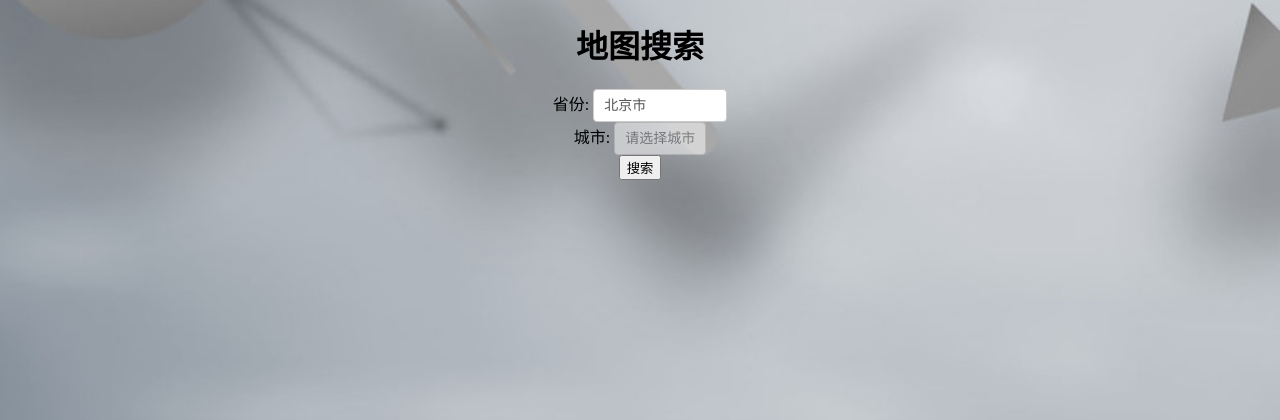
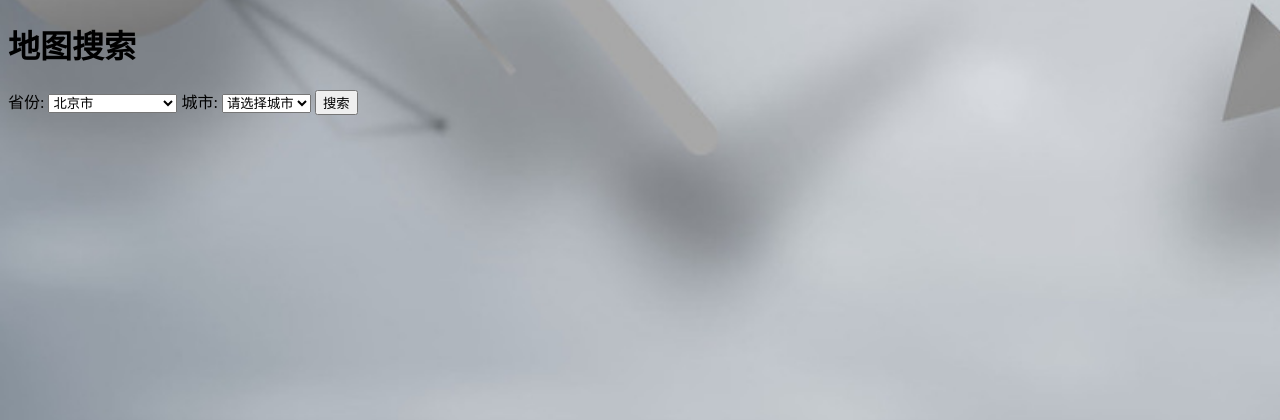
Before and after one commit to Alanqh/IS_0_3, a Django app: page /map/ in a window 1280 px wide. Shown: the part 108-528 px from the top of the page. Run offline with Django 4.2, Linux system fonts and the light colour scheme; some libraries are stand-ins or nearby versions.

Commit message:
map reback

```diff
--- a/map/templates/search.html
+++ b/map/templates/search.html
@@ -1,119 +1,54 @@
 {% extends 'base_customer.html' %}
+
 {% block title %}充电查询{% endblock %}
+
 {% block content %}
-    <div class="container">
     <h1>地图搜索</h1>
     <form method="POST" action="{% url 'map:map_search' %}">
         {% csrf_token %}
-            <div class="form-group">
         <label for="province">省份:</label>
-                <select id="province" name="province" class="form-control">
+        <select id="province" name="province">
             {% for province, cities in province_data.items %}
                 <option value="{{ province }}">{{ province }}</option>
             {% endfor %}
         </select>
-            </div>
 
-            <div class="form-group">
         <label for="city">城市:</label>
-                <select id="city" name="city" class="form-control grey-out">
+        <select id="city" name="city">
             <option value="">请选择城市</option>
         </select>
-            </div>
 
-            <div class="form-group">
-                <input type="submit" value="搜索" class="btn btn-primary">
-            </div>
+        <input type="submit" value="搜索">
     </form>
-
     {% if error_message %}
-            <div class="alert alert-danger">
         <p>{{ error_message }}</p>
-            </div>
     {% endif %}
-
-        <div id="search-results" class="hidden">
-            <h2>查询结果</h2>
-            <table class="table table-striped">
-                <thead>
-                    <tr>
-                        <th>充电站名称</th>
-                        <th>地址</th>
-                        <th>距离</th>
-                        <th>状态</th>
-                    </tr>
-                </thead>
-                <tbody>
-                    <!-- Search results will be populated here -->
-                </tbody>
-            </table>
-        </div>
-    </div>
 
     <script src="https://cdn.bootcss.com/jquery/3.3.1/jquery.min.js"></script>
     <script>
-        // 动态加载城市选项
+        // Dynamic loading of city options
         $(document).ready(function() {
             $('#province').change(function() {
                 var province = $(this).val();
                 var cities = {{ province_data | safe }};
                 var citySelect = $('#city');
 
-                // 清空已选城市
+                // Clear selected city
                 citySelect.empty();
 
-                // 添加默认选项
+                // Add default option
                 citySelect.append($('<option>').text('请选择城市').attr('value', ''));
 
-                // 添加城市选项
+                // Add city options
                 if (cities.hasOwnProperty(province)) {
                     var provinceCities = cities[province];
                     for (var i = 0; i < provinceCities.length; i++) {
                         var city = provinceCities[i];
                         citySelect.append($('<option>').text(city).attr('value', city));
                     }
-                    // 移除城市选择框变灰效果
-                    citySelect.removeClass('grey-out');
-                } else {
-                    // 添加城市选择框变灰效果
-                    citySelect.addClass('grey-out');
                 }
             });
         });
     </script>
 
-    <style>
-        .container {
-            max-width: 800px;
-            margin: 0 auto;
-            text-align: center;
-        }
-
-        #search-results {
-            margin-top: 50px;
-            display: none;
-        }
-
-        /* Style select dropdowns */
-        select.form-control {
-            font-size: 14px;
-            line-height: 1.5;
-            color: #555;
-            border: 1px solid #ccc;
-            border-radius: 4px;
-            -webkit-appearance: none;
-            -moz-appearance: none;
-            appearance: none;
-            padding: 5px 10px;
-            background-color: #fff;
-            background-image: none;
-            cursor: pointer;
-        }
-
-        /* Style disabled select dropdown */
-        select.grey-out {
-            opacity: 0.5;
-            cursor: not-allowed;
-        }
-    </style>
 {% endblock %}
```
Also changed, not shown: map/templates/search_result.html (+7 -5 lines). Lines whose indentation alone changed are shown as unchanged.
